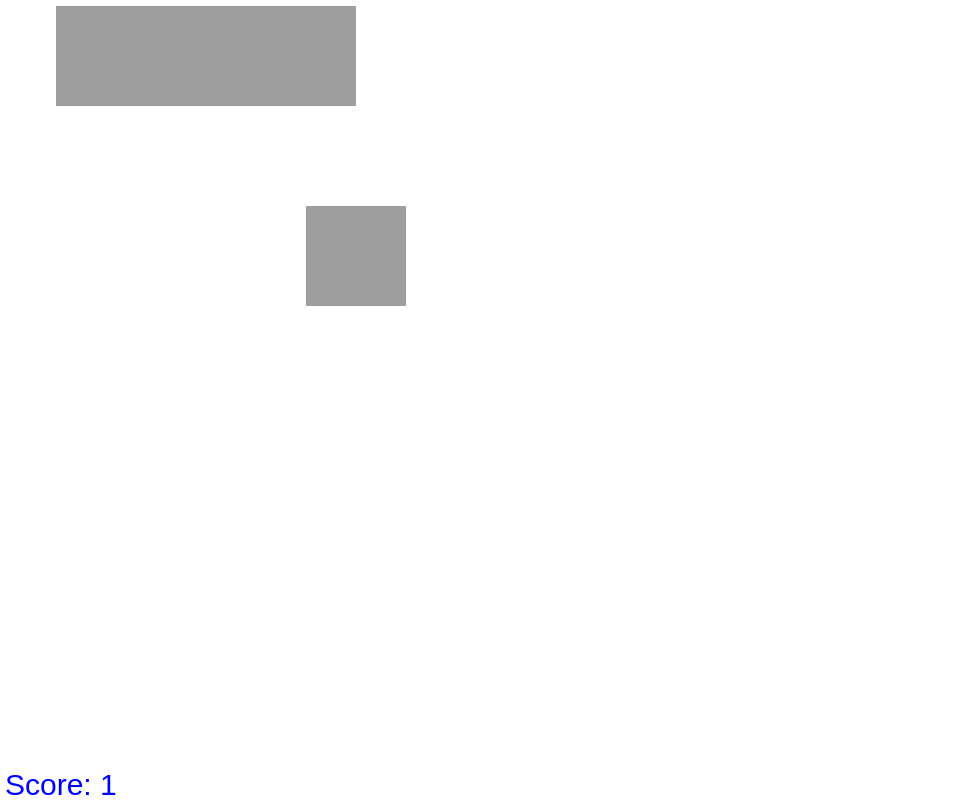
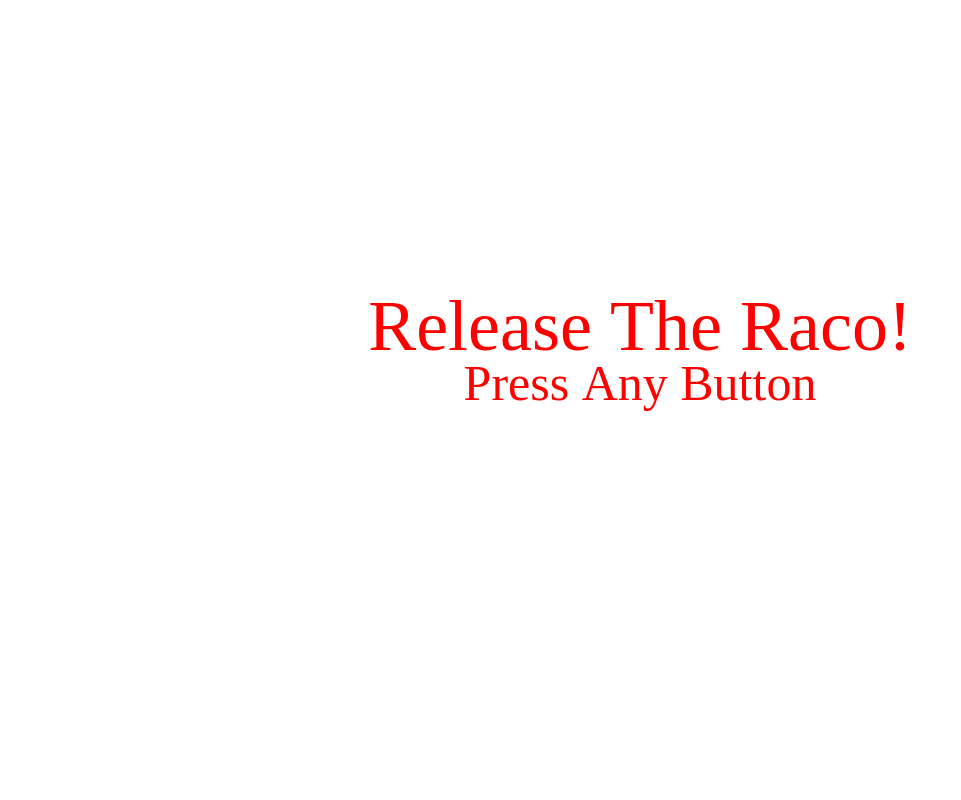
Before and after one commit to john681611/RacosTacoAdventure, a plain HTML site: page index.html in a window 1280 px wide. Shown: the whole page, without its empty margins (0-961 px from the left). Drawn offline with Linux system fonts and the light colour scheme.

Commit message:
improve styling and messages

```diff
--- a/index.html
+++ b/index.html
@@ -4,6 +4,7 @@
     <meta charset="UTF-8">
     <title>Raco's Taco adventure</title>
     <link rel="stylesheet" href="old/css/style.css">
+    <link href="https://fonts.googleapis.com/css?family=Lobster" rel="stylesheet">
 </head>
 <body>
 <canvas id="stage"></canvas>
--- a/old/js/index.js
+++ b/old/js/index.js
@@ -4,7 +4,7 @@
 var Game = Game || {};
 var Keyboard = Keyboard || {};
 var Component = Component || {};
-var snake;
+var interval;
 
 Keyboard.KeymapOpposite = {
     39: 37,
@@ -103,17 +103,6 @@ Component.Raco = function (canvas, conf) {
 
     // Init Food
     this.initTaco();
-
-    // Restart Stage
-    this.restart = function () {
-        this.stage.length = [];
-        this.stage.food = {};
-        this.stage.score = 0;
-        this.stage.direction = 39;
-        this.stage.keyEvent.pressKey = null;
-        this.initRaco();
-        this.initTaco();
-    };
 };
 
 /**
@@ -151,10 +140,7 @@ Game.Draw = function (context, raco) {
         raco.stage.Lastdirection = raco.stage.direction;
 
         // Check Collision
-        if (this.collision(nx, ny) === true) {
-            raco.restart();
-            return;
-        }
+        this.collision(nx, ny,raco);
 
         // Logic of raco food
         var tail;
@@ -181,10 +167,8 @@ Game.Draw = function (context, raco) {
 
         // Draw Food
         this.draw(raco.stage.food.x,raco.stage.food.y,document.getElementById("food"));
-        context.fillStyle = "blue";
-        context.font="30px Arial";
         // Draw Score
-        context.fillText("Score: " + raco.stage.score, 5, context.canvas.height - 5);
+        context.fillText("Score: " + raco.stage.score, context.canvas.width/2, 50);
     };
 
 
@@ -199,23 +183,53 @@ Game.Draw = function (context, raco) {
         );
     }
     // Check Collision with walls
-    this.collision = function (nx, ny) {
+    this.collision = function (nx, ny,raco) {
         if (
           nx === -1 ||
           nx >= Math.floor(context.canvas.width / raco.stage.conf.cw) ||
           ny === -1 ||
           ny >= Math.floor(context.canvas.height / raco.stage.conf.cw)
         ) {
-            return true;
+            this.fail(raco,false);
         }
         for (var i = 4; i < raco.stage.length.length; i++) {
             var cell = raco.stage.length[i];
             if (cell.x === nx && cell.y === ny) {
-                return true;
+                this.fail(raco,true);
             }
         }
         return false;
     };
+
+    this.fail = function(raco,taco,self){
+
+        this.countdown = function (x){
+            context.clearRect(0, 0, context.canvas.width, context.canvas.height);
+            if(taco){
+                context.fillText("Oh No Raco Crushed A Taco!",context.canvas.width/2 , context.canvas.height/2);
+            } else {
+                context.fillText("Oh No, Raco Bashed His Nose!",context.canvas.width/2 , context.canvas.height/2);
+            }
+            context.fillText(x, context.canvas.width/2 , context.canvas.height/2+80);
+            var self = this;
+            setTimeout(function(){
+                    if (x>0){
+                    self.countdown(x-1);
+                }
+            },1000);
+        }
+        context.fillStyle = "red";
+        context.font="72px  Lobster";
+        context.textAlign= "center";
+        clearInterval(interval);
+        this.countdown(5);
+
+        setTimeout(function(){
+            racoGame = new Game.Raco("stage", {fps: 10, tail: 4});
+        },5500);
+    }
+
+
 };
 
 /**
@@ -223,39 +237,40 @@ Game.Draw = function (context, raco) {
  */
 Game.Raco = function (elementId, conf) {
     // Sets
+    var raco,gameDraw;
     var canvas = document.getElementById(elementId);
     var context = canvas.getContext("2d");
-    var raco = new Component.Raco(canvas, conf);
-    var gameDraw = new Game.Draw(context, raco);
+
 
     window.addEventListener('resize', this.resizeCanvas, false);
 
     this.resizeCanvas = function() {
         canvas.width = window.innerWidth;
         canvas.height = window.innerHeight;
-        console.log(canvas.width)
     };
 
     this.resizeCanvas();
+    context.textAlign= "center";
+    context.fillStyle = "red";
+    context.font="72px  Lobster";
+    context.fillText("Release The Raco!",context.canvas.width/2 , context.canvas.height/2-50);
+    context.font="50px  Lobster";
+    context.fillText("Press Any Button",context.canvas.width/2  , context.canvas.height/2);
 
-    context.fillStyle = "red";
-    context.font="72px Arial";
-    // Draw Score
-    context.fillText("RELEASE THE RACO!",context.canvas.width/2 - 400 , context.canvas.height/2 - 50);
-    setTimeout(function(){
-        setInterval(function () {
-            gameDraw.drawStage();
-        }, 1000/raco.stage.conf.fps);
-    },2000);
-    // Game Interval
-
-    return raco;
+    var running = true;
+    document.onkeydown = function (event) {
+            raco = new Component.Raco(canvas, conf);
+            gameDraw = new Game.Draw(context, raco);
+            interval = setInterval(function () {
+                gameDraw.drawStage();
+            }, 1000 / raco.stage.conf.fps);
+            running = false;
+    };
 };
 
 /**
  * Window Load
  */
 window.onload = function () {
-
-    raco = new Game.Raco("stage", {fps: 10, tail: 4});
+    new Game.Raco("stage", {fps: 10, tail: 4});
 };
```
